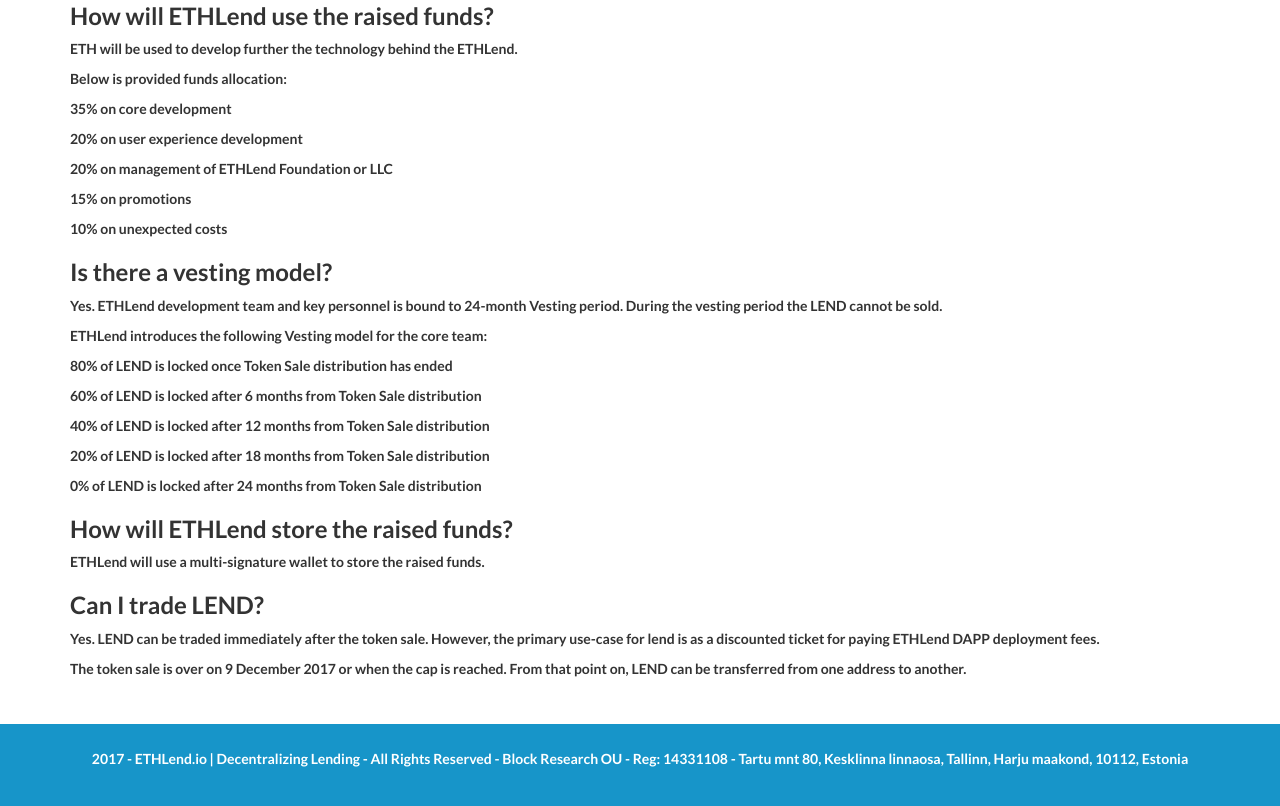
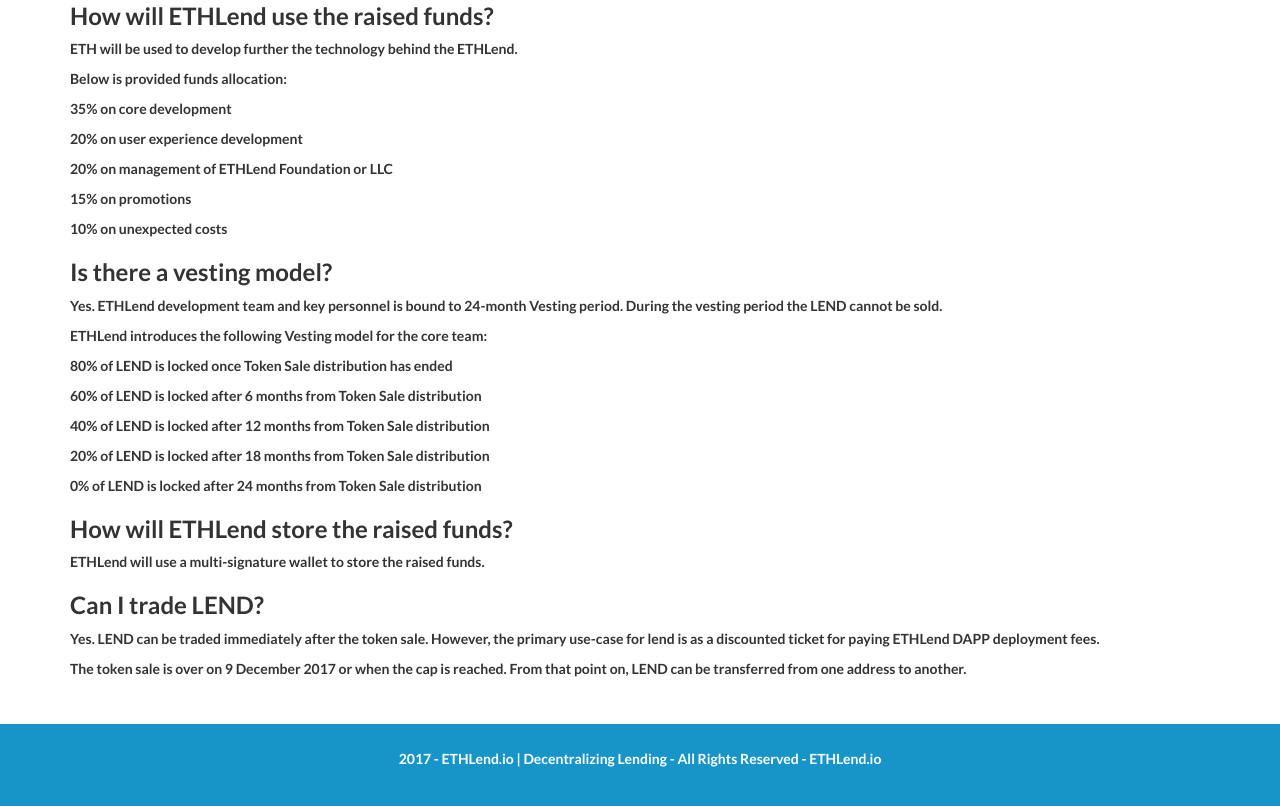
Before and after one commit to ETHLend/ICO_SmartContract, a website: page faq.html in a window 1280 px wide. Shown: the part 3108-3914 px from the top of the page. Drawn offline with nearby package versions, Linux system fonts and the light colour scheme.

Commit message:
update footer

```diff
--- a/faq.html
+++ b/faq.html
@@ -196,7 +196,7 @@
                 </div>
 
       <div style="background-color: #1795c9; color: #FFF; text-align:center; padding: 25px; margin: 35px 15px 0px 0px; font-weight: 800; font-family: 'Lato', sans-serif; height: 150px; width: 100%" >
-      <p>2017 - ETHLend.io | Decentralizing Lending - All Rights Reserved - Block Research OU - Reg: 14331108 -  Tartu mnt 80, Kesklinna linnaosa, Tallinn, Harju maakond, 10112, Estonia</p>
+      <p>2017 - ETHLend.io | Decentralizing Lending - All Rights Reserved - ETHLend.io</p>
       </div>
 
 </body>
```
